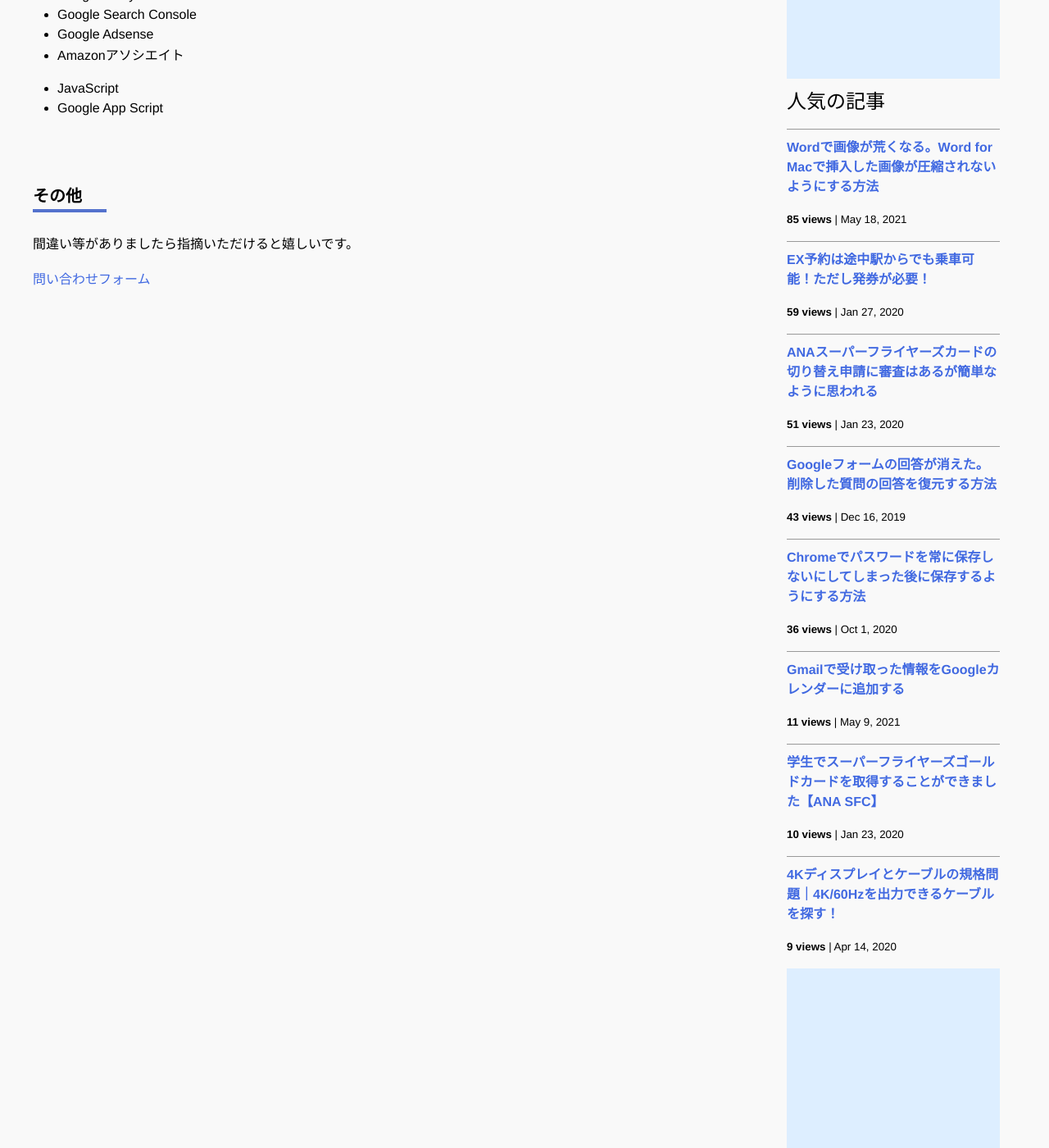
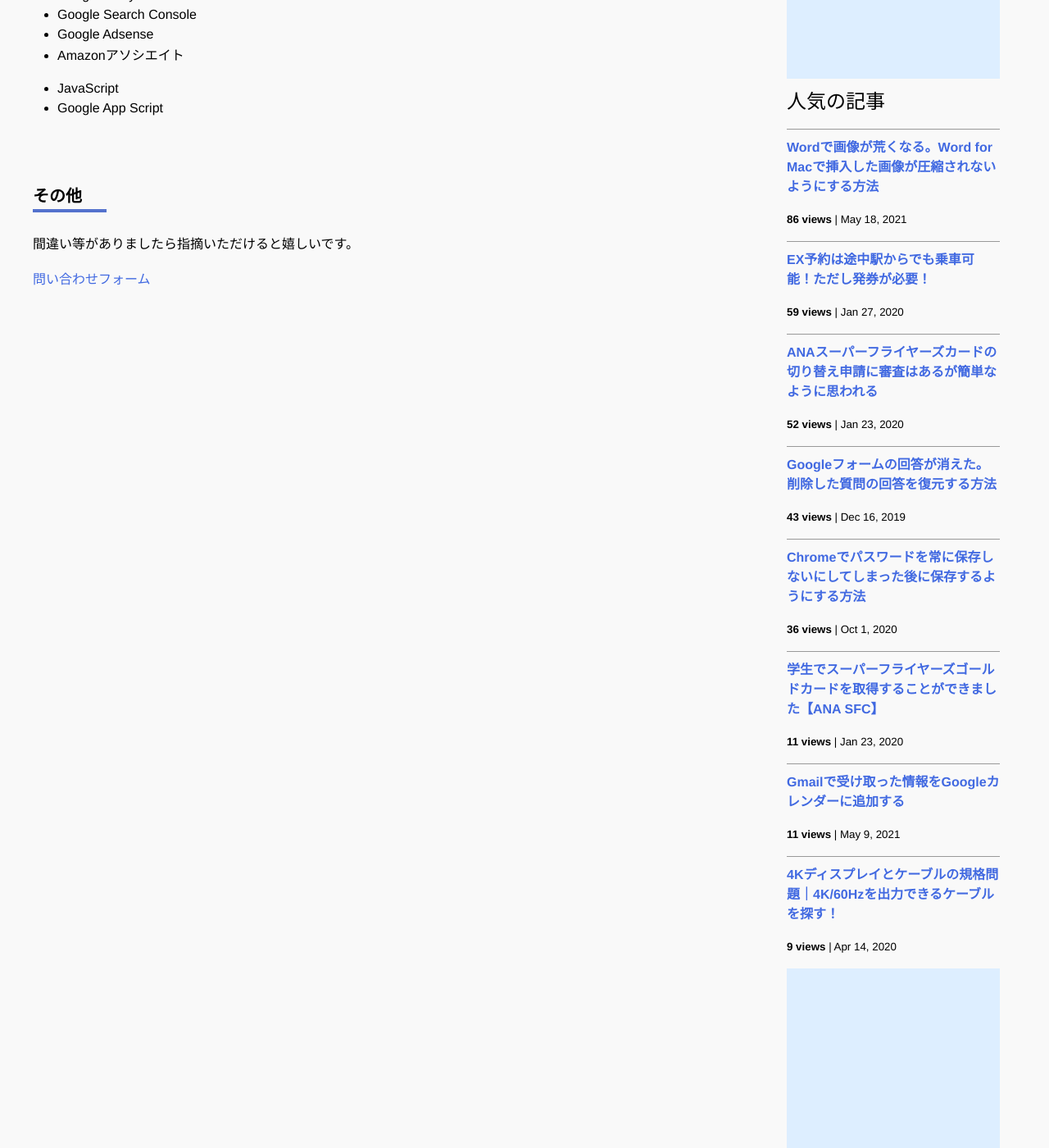
Before and after one commit to iwanaminami/shoyaiwaname, a Jekyll site: the page built from about.markdown, in a window 1280 px wide and 1400 px high, scrolled down 717 px. Shown: the whole window at 82% size. Built offline with Jekyll 4.4.1, drawn with Linux system fonts in a browser that asks for light colours; nearby versions of some CDN libraries; comment, search, counter and statistics services are not loaded.

Commit message:
chore(ga): update _data/popularposts.yml 20260127-0652

```diff
--- a/_data/popularposts.yml
+++ b/_data/popularposts.yml
@@ -1,17 +1,17 @@
 side:
-  - view: 85
+  - view: 86
     url: "/2021/05/18/image-compression-word.html"
   - view: 59
     url: "/2020/01/27/ex-rideontheway.html"
-  - view: 51
+  - view: 52
     url: "/2020/01/23/sfc-judge.html"
   - view: 43
     url: "/2019/12/16/restore-googleform.html"
   - view: 36
     url: "/2020/10/01/googlepassword.html"
   - view: 11
+    url: "/2020/01/23/sfcgold.html"
+  - view: 11
     url: "/2021/05/09/gmailtocalendar.html"
-  - view: 10
-    url: "/2020/01/23/sfcgold.html"
   - view: 9
     url: "/2020/04/14/4kcable.html"
```
